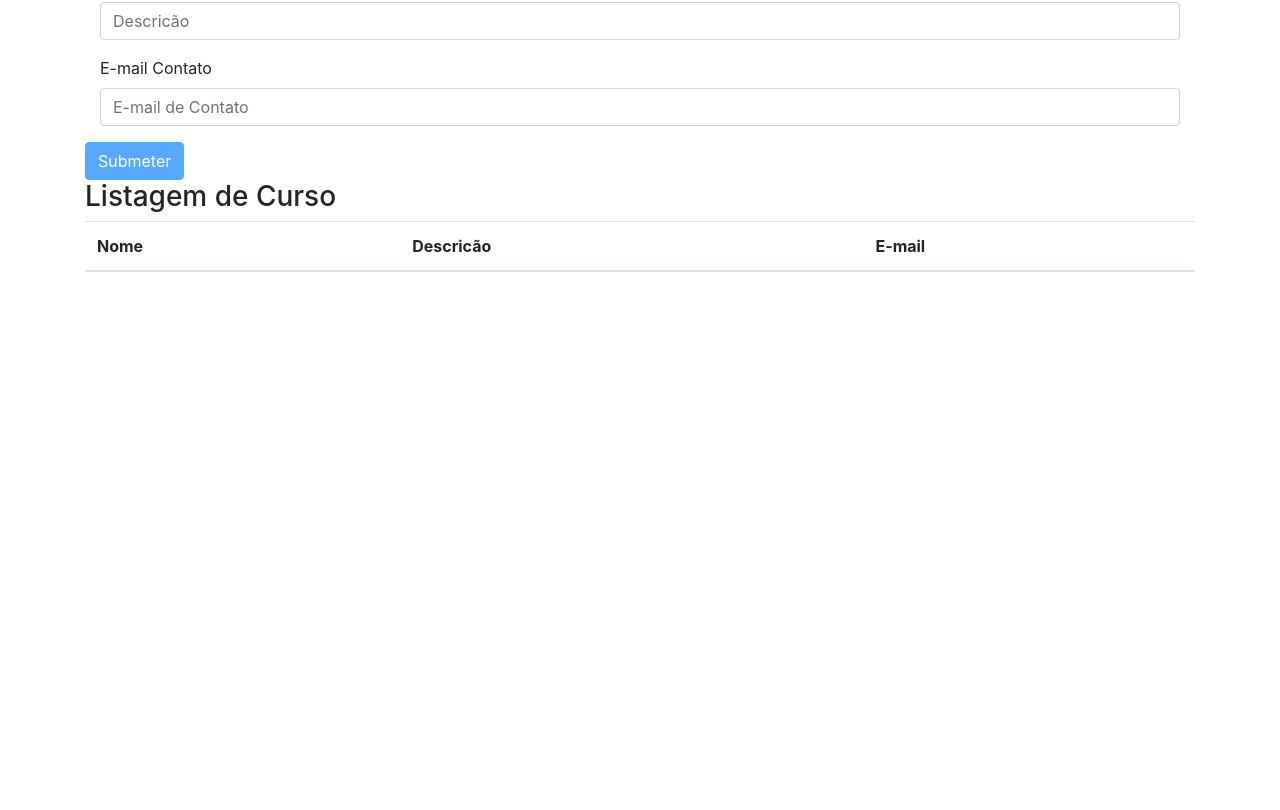
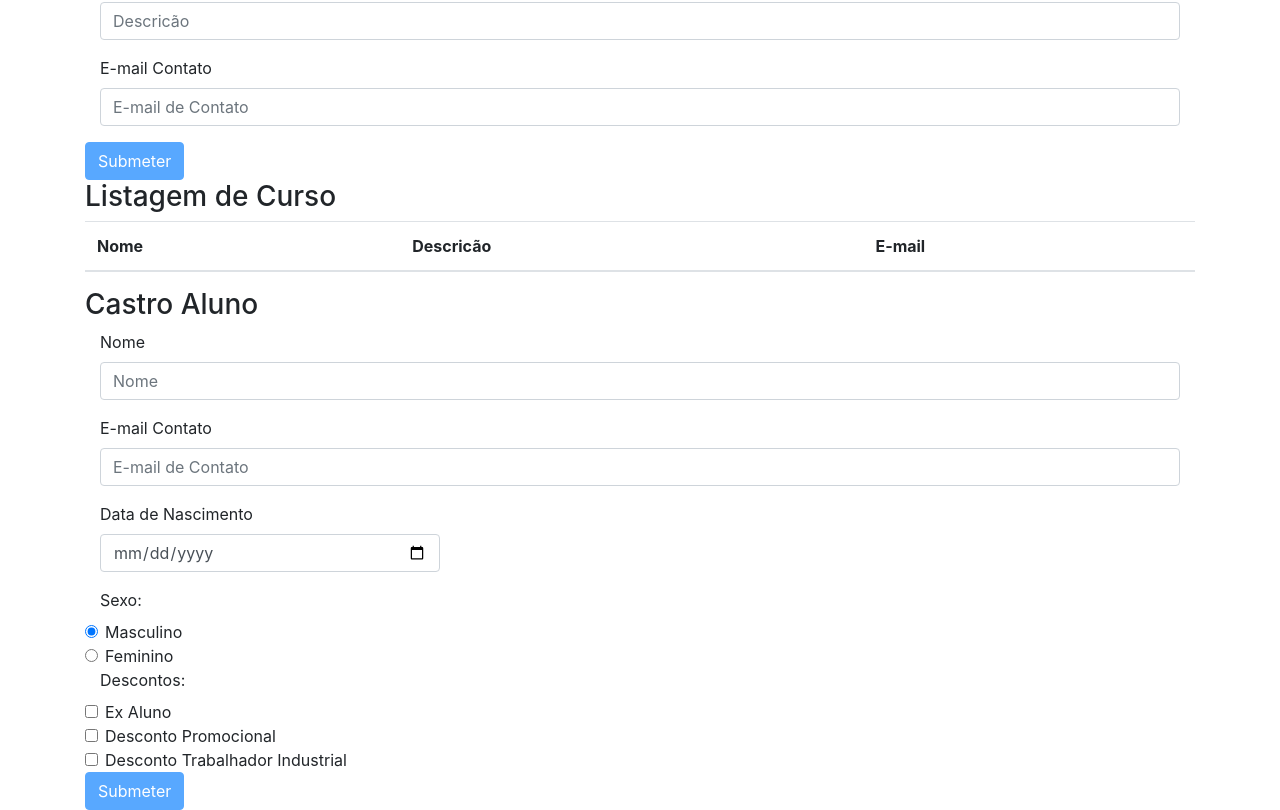
Before and after one commit to espFabioAlmeida/cadastroCursoAluno, an Angular app: page / in a window 1280 px wide. Shown: the part 230-1040 px from the top of the page. Before the commit the page ends 800 px from the top, so only its background shows below. Built offline with nearby package versions, Linux system fonts and the light colour scheme.

Commit message:
Cadastro Aluno pronto, falta service

```diff
--- /dev/null
+++ b/src/app/aluno/aluno/Aluno.ts
@@ -0,0 +1,10 @@
+export class Aluno
+{
+    nome: string;
+    email: string;
+    dataNascimento: string;
+    sexo: string;
+    descontoExAluno: boolean;
+    descontoPromocional: boolean;
+    descontoTrabalhadorIndustrial: boolean;
+}
--- /dev/null
+++ b/src/app/aluno/aluno/aluno.component.css
@@ -0,0 +1,4 @@
+.ng-invalid.ng-touched:not(form)
+{
+    border: 1px solid red;
+}
--- /dev/null
+++ b/src/app/aluno/aluno/aluno.component.html
@@ -0,0 +1,95 @@
+<h3>Castro Aluno</h3>
+<form #formulario="ngForm" (ngSubmit) = "onSubmit(formulario)" class="form-horizontal" >
+
+    <div class="form-group">
+        <div class="col-sm-12">
+            <label for="nome" class="control-label">Nome</label>
+        </div>
+
+        <div class="col-sm-12">
+            <input type="text" class="form-control" name="nome" id="nome" placeholder="Nome"
+            required #nome="ngModel" [(ngModel)]="aluno.nome">
+        </div>
+    </div>
+
+    <div class="form-group">
+        <div class="col-sm-12">
+            <label for="email" class="control-label">E-mail Contato</label>
+        </div>
+
+        <div class="col-sm-12">
+            <input type="email" email class="form-control" name="email" id="email" placeholder="E-mail de Contato"
+            required #email="ngModel" [(ngModel)]="aluno.email">
+        </div>
+    </div>
+
+    <div class="form-group">
+        <div class="col-sm-4">
+            <label for="dataNascimento" class="control-label">Data de Nascimento</label>
+        </div>
+
+        <div class="col-sm-4">
+            <input type="date" date class="form-control" name="dataNascimento" id="dataNascimento"
+            required #dataNascimento="ngModel" [(ngModel)]="aluno.dataNascimento">
+        </div>
+    </div>
+
+    <div>
+        <div class="col-sm-4">
+            <label for="sexo" class="control-label">Sexo:</label>
+        </div>
+        <div class="form-check">
+            <input class="form-check-input" type="radio" radio name="sexo" id="sexoMasculino"
+            value="Masculino" #sexo="ngModel" [(ngModel)]="aluno.sexo" checked>
+
+            <label class="form-check-label" for="sexoMasculino">
+                Masculino
+            </label>
+        </div>
+
+        <div class="form-check">
+            <input class="form-check-input" type="radio" radio name="sexo" id="sexoFeminino"
+            value="Feminino" #sexo="ngModel" [(ngModel)]="aluno.sexo">
+
+            <label class="form-check-label" for="sexoFeminino">
+                Feminino
+            </label>
+        </div>
+    </div>
+
+    <div>
+        <div class="col-sm-4">
+            <label for="descontoExAluno" class="control-label">Descontos:</label>
+        </div>
+
+        <div class="form-check">
+            <input class="form-check-input" type="checkbox" checkbox name="descontoExAluno" id="descontoExAluno"
+            value=true #descontoExAluno [(ngModel)]="aluno.descontoExAluno">
+
+            <label class="form-check-label" for="descontoExAluno">
+                Ex Aluno
+            </label>
+        </div>
+
+        <div class="form-check">
+            <input class="form-check-input" type="checkbox" checkbox name="descontoPromocional" id="descontoPromocional"
+            value=true #descontoPromocional [(ngModel)]="aluno.descontoPromocional">
+
+            <label class="form-check-label" for="descontoPromocional">
+                Desconto Promocional
+            </label>
+        </div>
+
+        <div class="form-check">
+            <input class="form-check-input" type="checkbox" checkbox name="descontoTrabalhadorIndustrial"
+            id="descontoTrabalhadorIndustrial" value=true
+            #descontoTrabalhadorIndustrial [(ngModel)]="aluno.descontoTrabalhadorIndustrial">
+
+            <label class="form-check-label" for="descontoTrabalhadorIndustrial">
+                Desconto Trabalhador Industrial
+            </label>
+        </div>
+    </div>
+
+    <button type="submit" [disabled]="!formulario.valid" class="btn btn-primary">Submeter</button>
+</form>
--- /dev/null
+++ b/src/app/aluno/aluno/aluno.component.ts
@@ -0,0 +1,49 @@
+import { Component, OnInit } from '@angular/core';
+import { NgForm } from '@angular/forms';
+import { Aluno } from './Aluno'
+
+@Component({
+  selector: 'app-aluno',
+  templateUrl: './aluno.component.html',
+  styleUrls: ['./aluno.component.css']
+})
+export class AlunoComponent implements OnInit
+{
+  aluno: Aluno = new Aluno();
+
+
+  constructor() { }
+
+  ngOnInit()
+  {
+    this.aluno.sexo = 'Masculino';
+    this.aluno.descontoExAluno = false;
+    this.aluno.descontoPromocional = false;
+    this.aluno.descontoTrabalhadorIndustrial = false;
+  }
+
+  onSubmit(formulario: NgForm)
+  {
+    if(formulario.valid)
+    {
+
+      console.log(formulario);
+      console.log('----- Valores do formulario');
+      console.log(formulario.form.value);
+      console.log('----- Valores do objeto');
+      console.log(this.aluno);
+
+      this.aluno = new Aluno();
+      this.aluno.sexo = 'Masculino';
+      this.aluno.descontoExAluno = false;
+      this.aluno.descontoPromocional = false;
+      this.aluno.descontoTrabalhadorIndustrial = false;
+
+      /*this.cursoService.cadastraCurso(this.curso);
+      this.curso = new Curso();
+      this.cursos = this.cursoService.getCursos();
+      console.log(this.cursos);*/
+    }
+  }
+
+}
--- a/src/app/app.component.html
+++ b/src/app/app.component.html
@@ -5,3 +5,7 @@
 <div class="container">
   <app-curso></app-curso>
 </div>
+
+<div class="container">
+  <app-aluno></app-aluno>
+</div>
--- a/src/app/app.module.ts
+++ b/src/app/app.module.ts
@@ -4,11 +4,13 @@ import { NgModule } from '@angular/core';
 import { AppComponent } from './app.component';
 import { CursoComponent } from './curso/curso/curso.component';
 import { FormsModule, ReactiveFormsModule} from '@angular/forms';
+import { AlunoComponent } from './aluno/aluno/aluno.component';
 
 @NgModule({
   declarations: [
     AppComponent,
-    CursoComponent
+    CursoComponent,
+    AlunoComponent
   ],
   imports: [
     BrowserModule,
```
Also changed, not shown: 1 other file (tests, documents, lock files or other folders).
